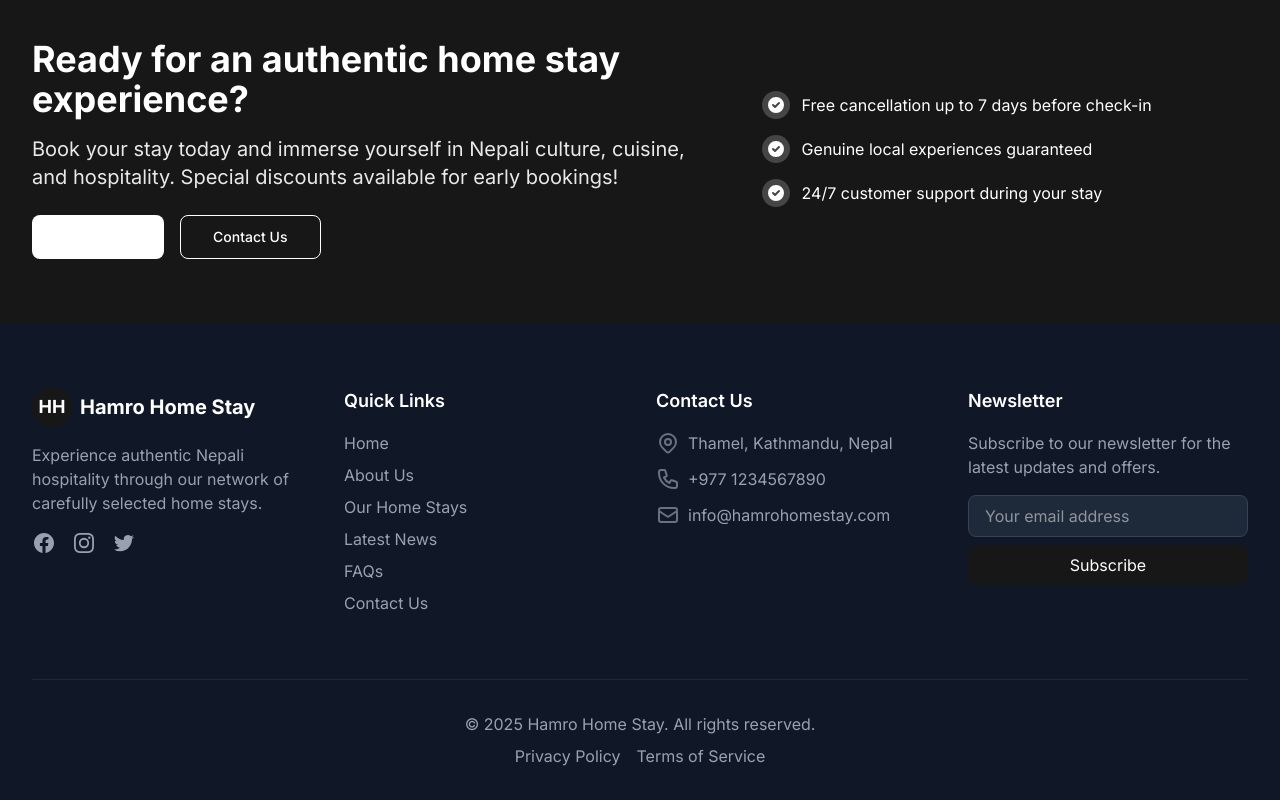
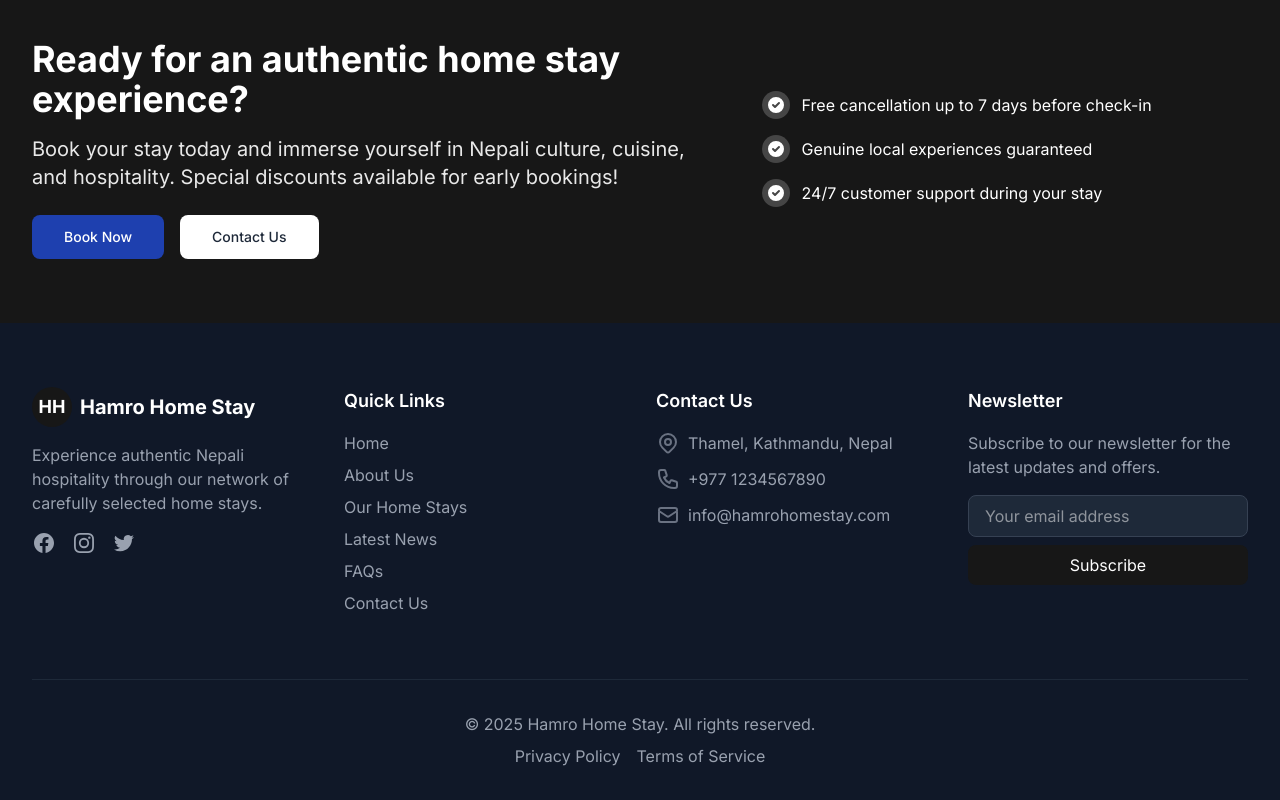
Before and after one commit to Paurakh977/Home-Stay-Taragaun, a Next.js app: page / in a window 1280 px wide. Shown: the part 1957-2757 px from the top of the page. Built offline with nearby package versions, Linux system fonts and the light colour scheme.

Commit message:
button styling fixage

```diff
--- a/src/components/home/CtaSection.tsx
+++ b/src/components/home/CtaSection.tsx
@@ -14,12 +14,16 @@ const CtaSection = () => {
               Special discounts available for early bookings!
             </p>
             <div className="flex flex-wrap gap-4">
-              <Button size="lg" className="bg-white text-primary hover:bg-white/90">
+              <button
+                className="h-11 px-8 rounded-md inline-flex items-center justify-center text-sm font-medium bg-[#1e40af] text-white hover:bg-[#1e3a8a] transition-colors duration-300"
+              >
                 Book Now
-              </Button>
-              <Button size="lg" variant="outline" className="text-white border-white hover:bg-white/10">
+              </button>
+              <button
+                className="h-11 px-8 rounded-md inline-flex items-center justify-center text-sm font-medium bg-white text-gray-800 hover:bg-gray-100 transition-colors duration-300"
+              >
                 Contact Us
-              </Button>
+              </button>
             </div>
           </div>
           <div className="hidden lg:block lg:w-2/5">
```
